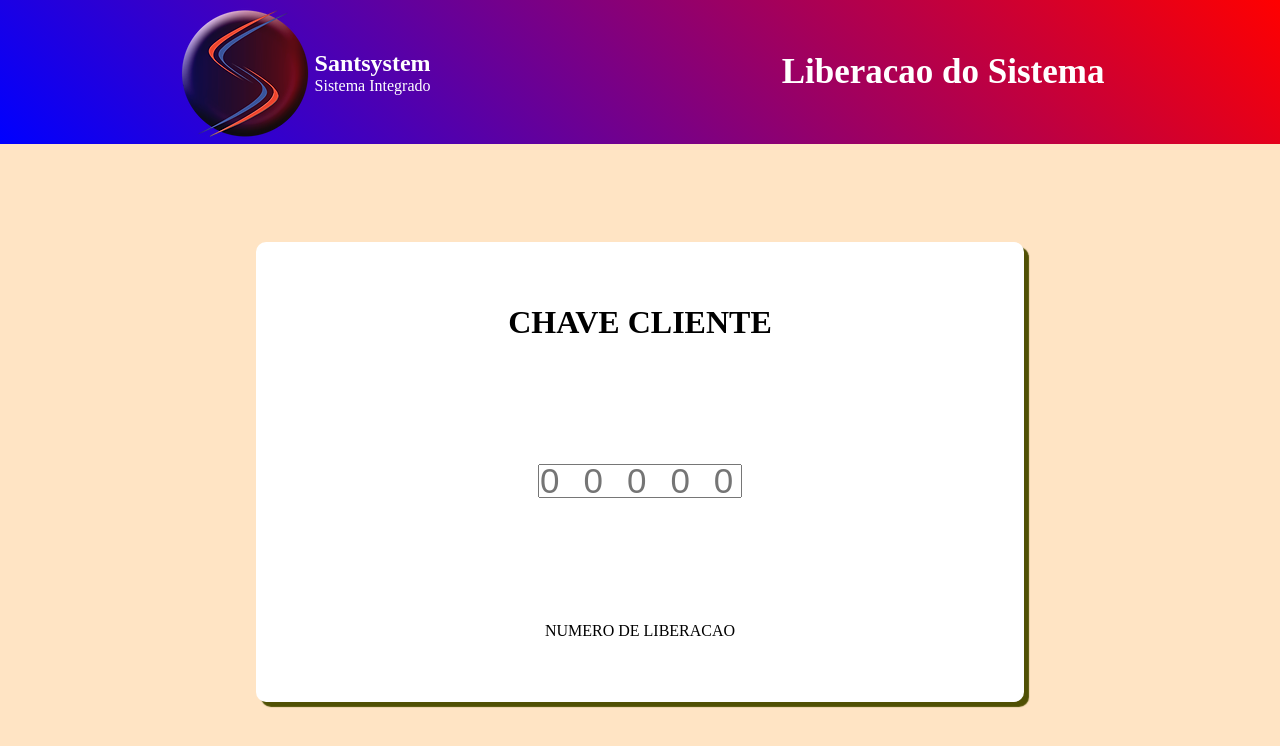
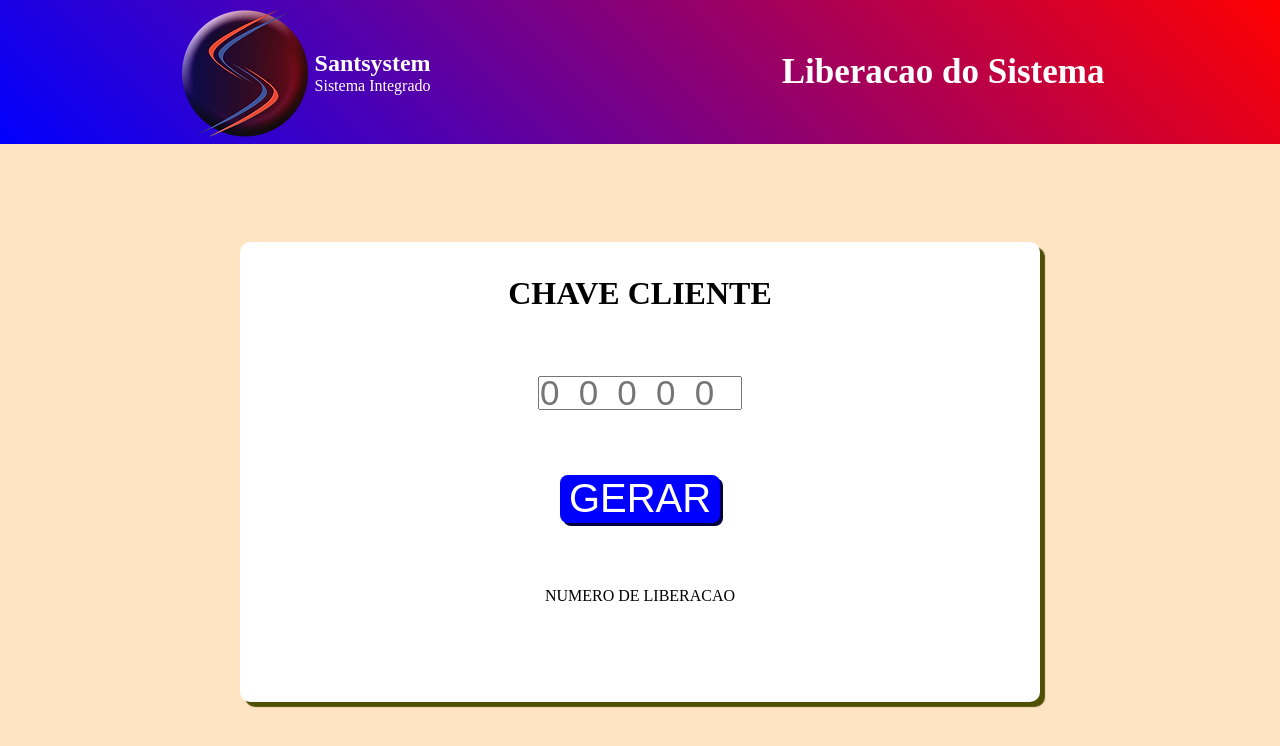
Before and after one commit to GutoQuirino/liberacaoss, a React (Create React App) app: page / in a window 1280 px wide. Shown: the top 746 px of the page. Built offline with nearby package versions, Linux system fonts and the light colour scheme.

Commit message:
criado tela

```diff
--- a/src/components/Section.js
+++ b/src/components/Section.js
@@ -6,8 +6,10 @@ const Section = () => {
         <div className="tela">
             <div className="janela">
                 <h1>CHAVE CLIENTE</h1>
-                <input type='text'placeholder="00000"/>
+                <input type='text'placeholder="00000" maxLength={5}/>
+                <button>GERAR</button>
                 <p>NUMERO DE LIBERACAO</p>
+                <h1></h1>
             </div>
         </div>
 
--- a/src/index.css
+++ b/src/index.css
@@ -35,7 +35,8 @@ h2{
     align-items: center;
 }
 .janela{
-    width: 60%;
+    width: 800px;
+    max-width: 90%;
     height: 70%;
     background-color: #fff;
     border-radius: 10px;
@@ -51,6 +52,17 @@ h2{
     width: 200px;
     height: 30px;
     font-size: 35px;
-    letter-spacing: 1.5rem;
+    letter-spacing: 1.2rem;
+}
 
+.janela button{
+    width: 10rem;
+    height: 3rem;
+    background-color: blue;
+    color: #fff;
+    font-size: 2.5rem;
+    text-align: center;
+    border: none;
+    border-radius: 8px;
+    box-shadow: 3px 3px .5px rgb(0, 0, 64);
 }
```
